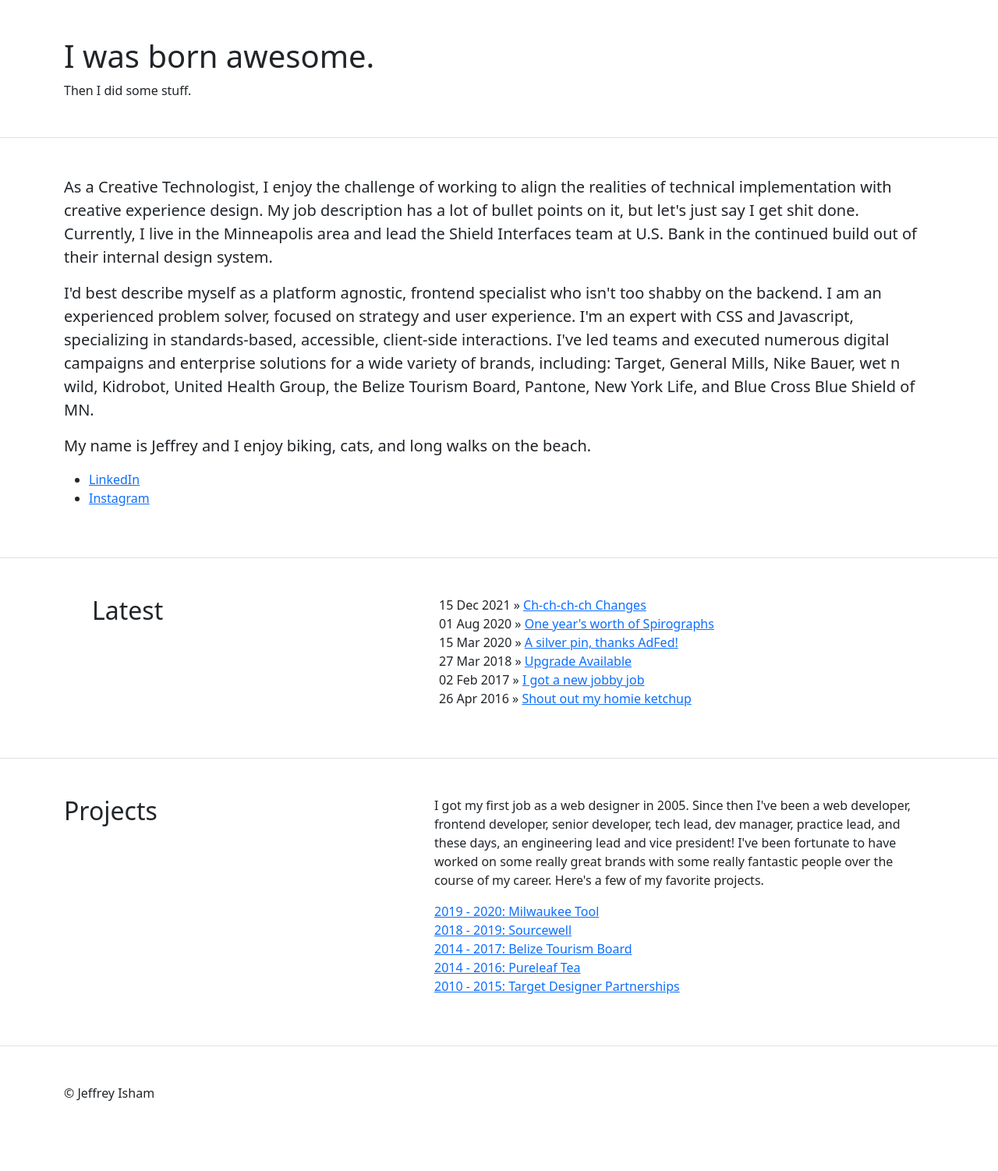
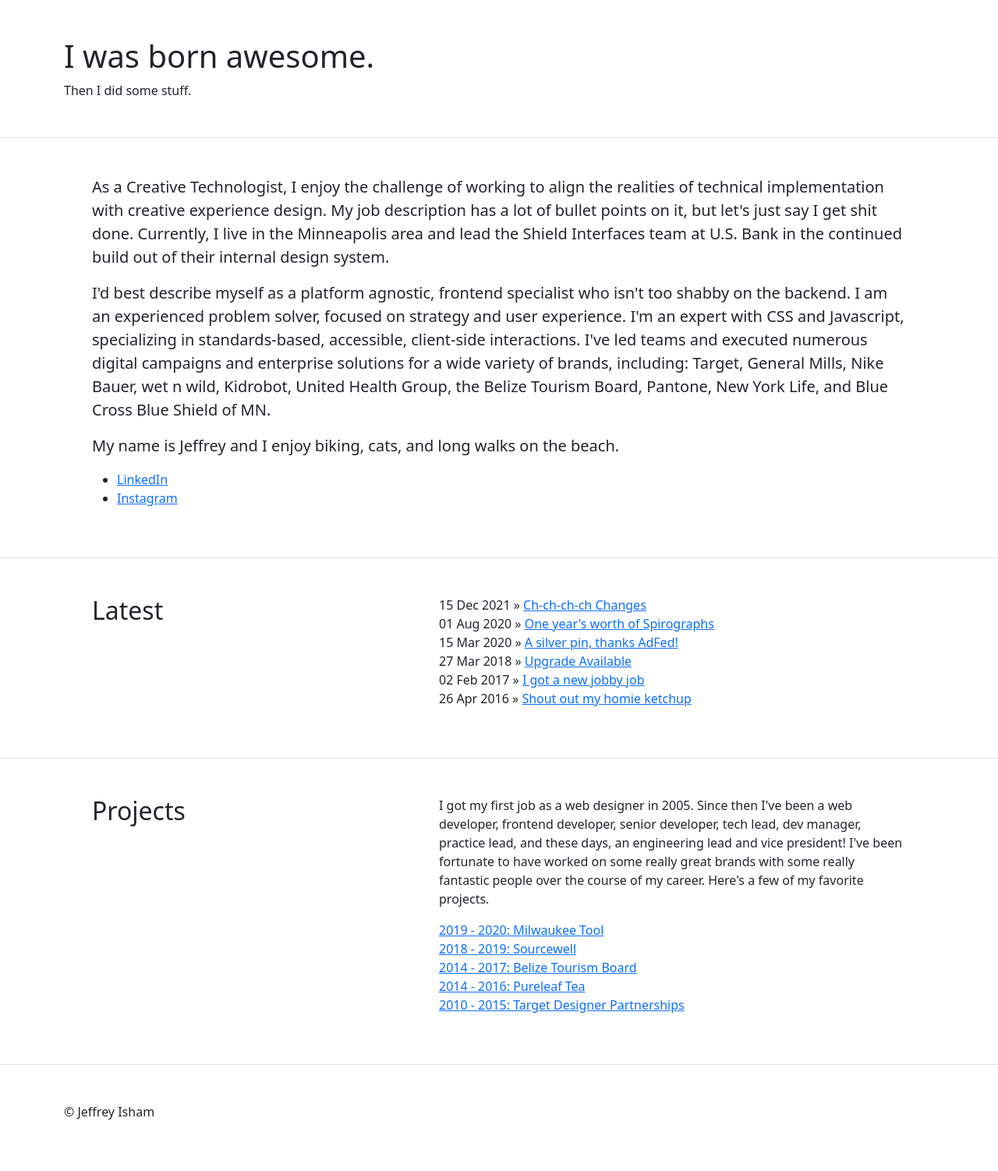
Before and after one commit to jeffreyisham/jeffreyisham.github.io, a Jekyll site: the page built from index.html, in a window 1280 px wide. Shown: the whole page at 78% size. Built offline with Jekyll 4.4.1, drawn with Linux system fonts in a browser that asks for light colours; before the commit the page ends 1478 px from its top, so only the background shows below that.

Commit message:
Update home.html

```diff
--- a/_layouts/home.html
+++ b/_layouts/home.html
@@ -13,7 +13,7 @@
     {% include site-header.html %}
 
     <div class="border-bottom">
-      <div class="container py-5">
+      <div class="container p-5">
         {{ content }}
       </div>
     </div>
@@ -38,7 +38,7 @@
     </div>
 
     <div class="border-bottom">
-      <div class="container py-5">
+      <div class="container p-5">
 
         <div class="row">
           <div class="col-lg-5">
```
